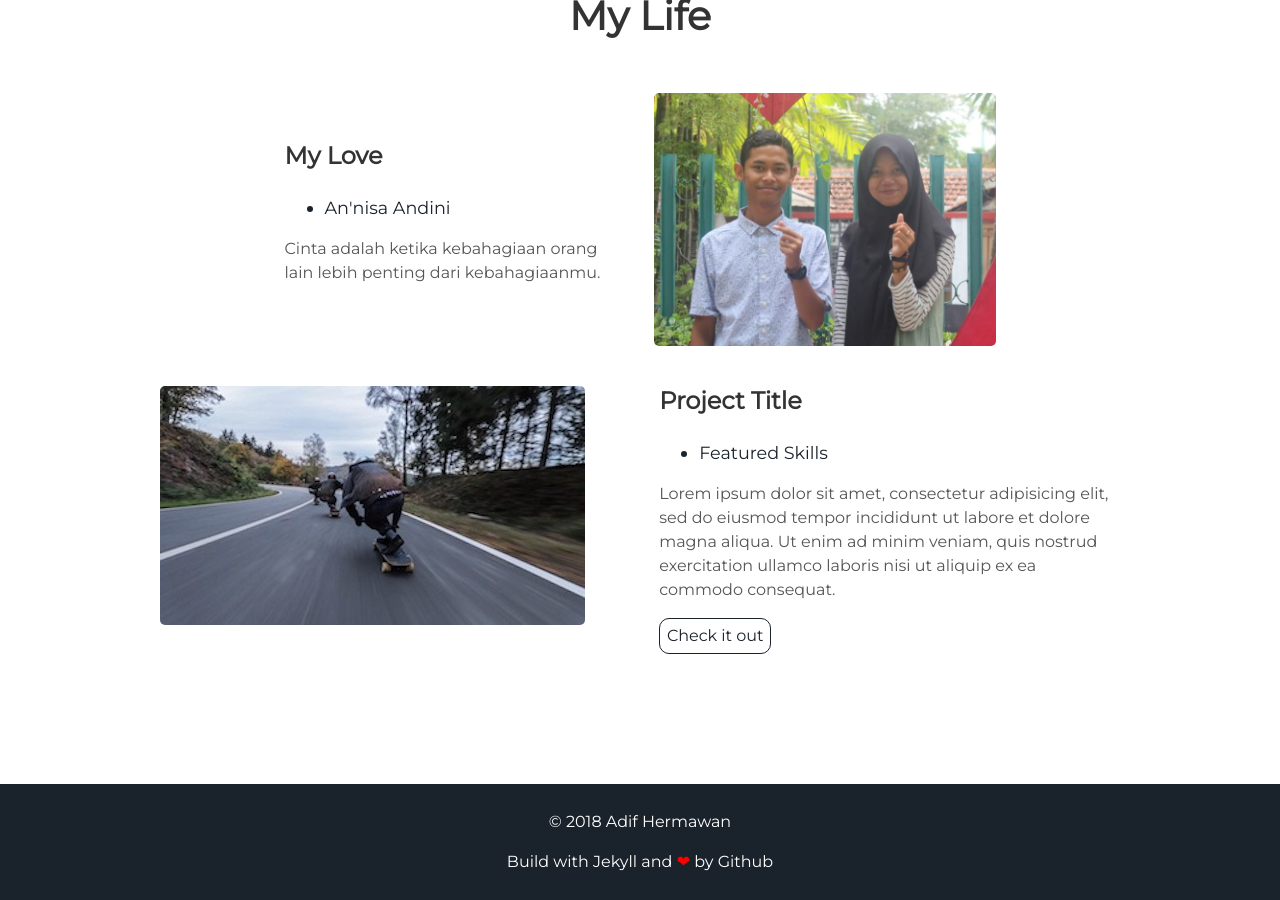
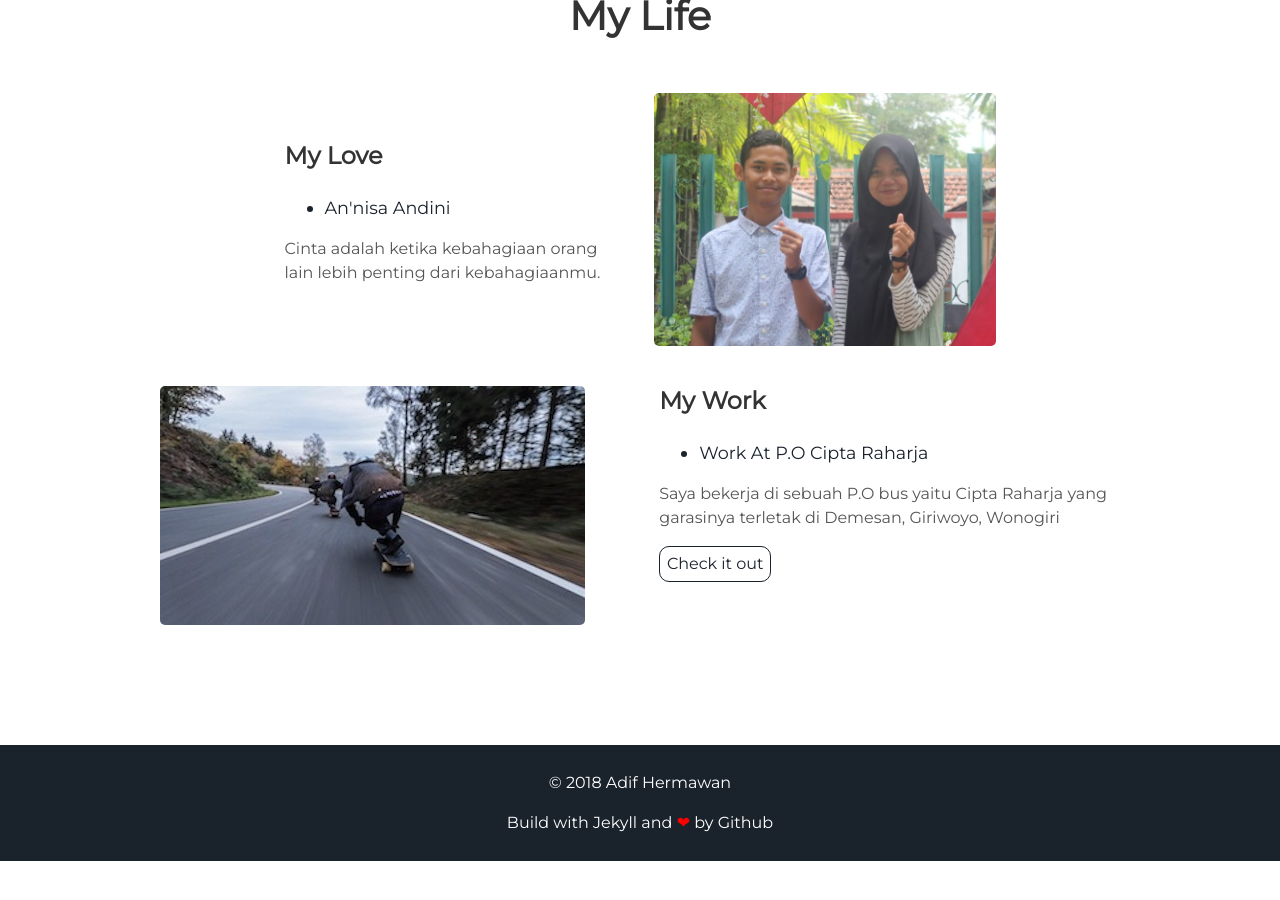
Before and after one commit to adif48/adif48, a Jekyll site: the page built from index.html, in a window 1280 px wide and 900 px high, scrolled down 1582 px. Built offline with Jekyll 4.4.1, drawn with Linux system fonts in a browser that asks for light colours; after the commit the page ends 2443 px from its top, so only the background shows below that.

Commit message:
Update projects.html

```diff
--- a/_includes/projects.html
+++ b/_includes/projects.html
@@ -18,11 +18,11 @@
     <img alt="mountains" src="{{ "/assets/img/skate.jpg" | prepend: site.baseurl }}" />
   </div>
   <div class="contents-right">
-    <h3> Project Title </h3>
+    <h3> My Work </h3>
     <ul>
-      <li> Featured Skills</li>
+      <li> Work At P.O Cipta Raharja </li>
     </ul>
-    <p>Lorem ipsum dolor sit amet, consectetur adipisicing elit, sed do eiusmod tempor incididunt ut labore et dolore magna aliqua. Ut enim ad minim veniam, quis nostrud exercitation ullamco laboris nisi ut aliquip ex ea commodo consequat.</p>
-    <a class="project-link" href="#">Check it out</a>
+    <p>Saya bekerja di sebuah P.O bus yaitu Cipta Raharja yang garasinya terletak di Demesan, Giriwoyo, Wonogiri</p>
+    <a class="project-link" href="https://fb.com/ciptaraharjabus">Check it out</a>
   </div>
 </div>
```
